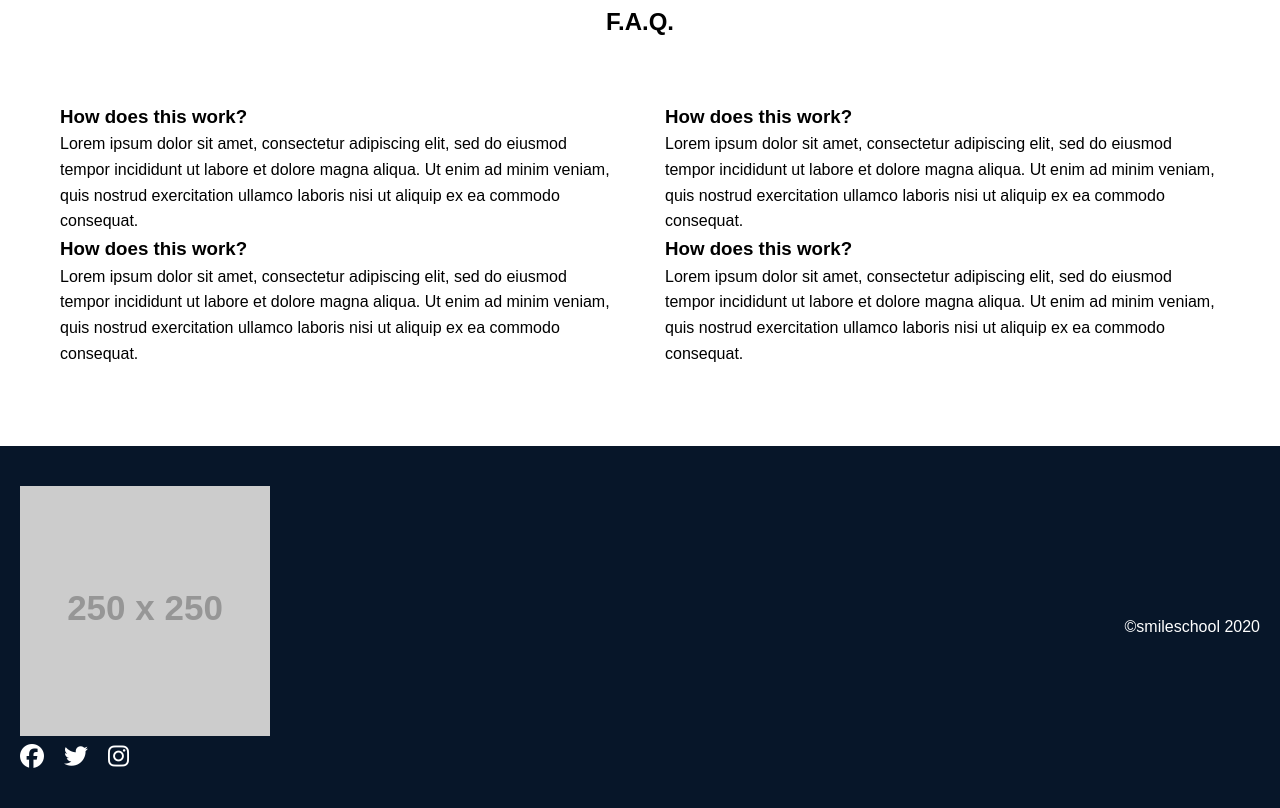
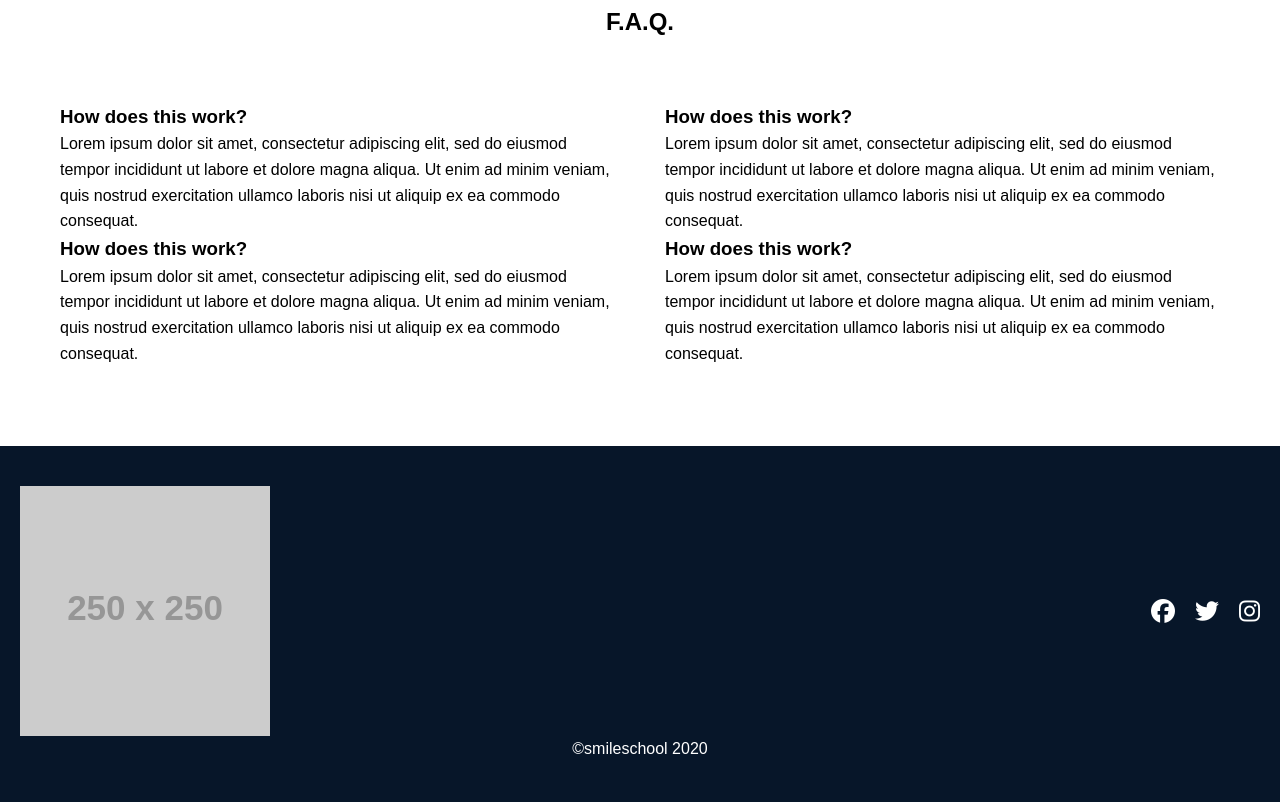
Before and after one commit to Mohellebi-cmd/alx_html_css, a plain HTML site: page css_advanced/index.html in a window 1280 px wide. Shown: the part 2106-2914 px from the top of the page. Drawn offline with Linux system fonts and the light colour scheme; placeholder pictures from the web are drawn by us.

Commit message:
Update index.html

```diff
--- a/css_advanced/index.html
+++ b/css_advanced/index.html
@@ -206,17 +206,22 @@
     </main>
 
     <footer>
+
         <div class="footer-content">
+<img src="https://fakeimg.pl/250x250?text=Sample+Logo" alt="logo">
             <div class="footer-top">
-                <img src="https://fakeimg.pl/250x250?text=Sample+Logo" alt="logo">
+
                 <div class="social-icons">
                     <i class="fa-brands fa-facebook"></i>
                     <i class="fa-brands fa-twitter"></i>
                     <i class="fa-brands fa-instagram"></i>
                 </div>
             </div>
-            <p>©smileschool 2020</p>
+
         </div>
+<div>
+<p class="paragraph">©smileschool 2020</p>
+</div>
     </footer>
 </body>
 </html>
```
